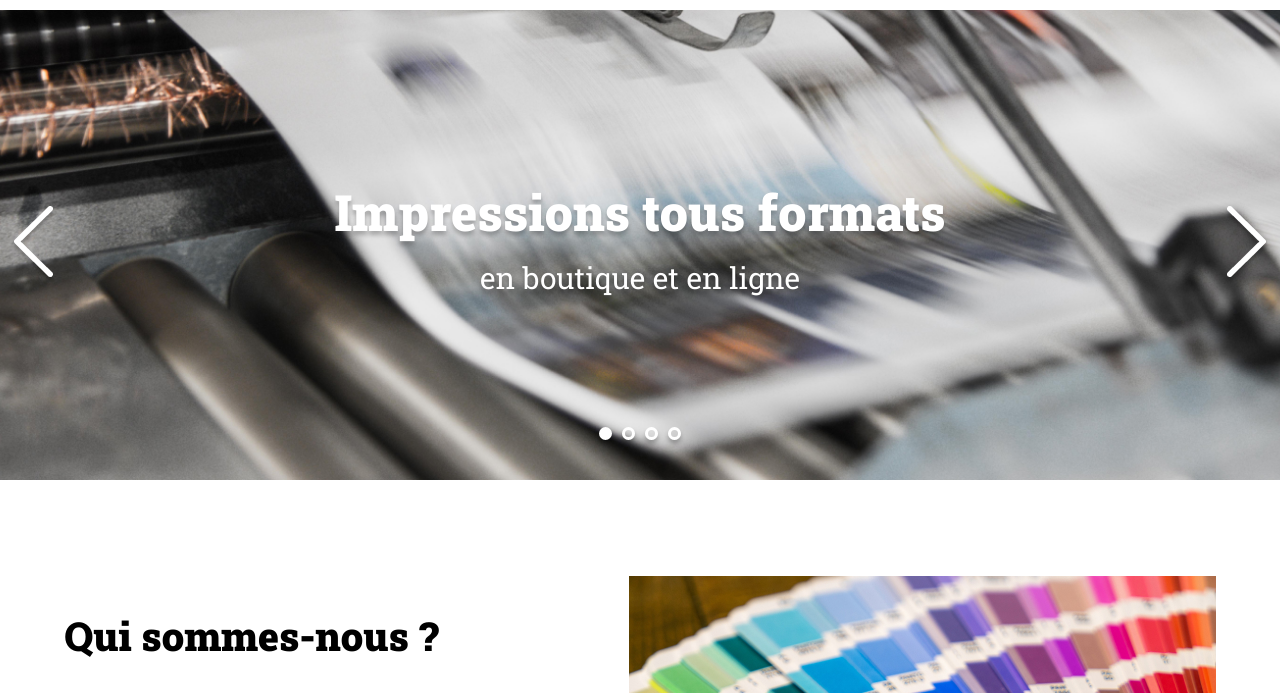
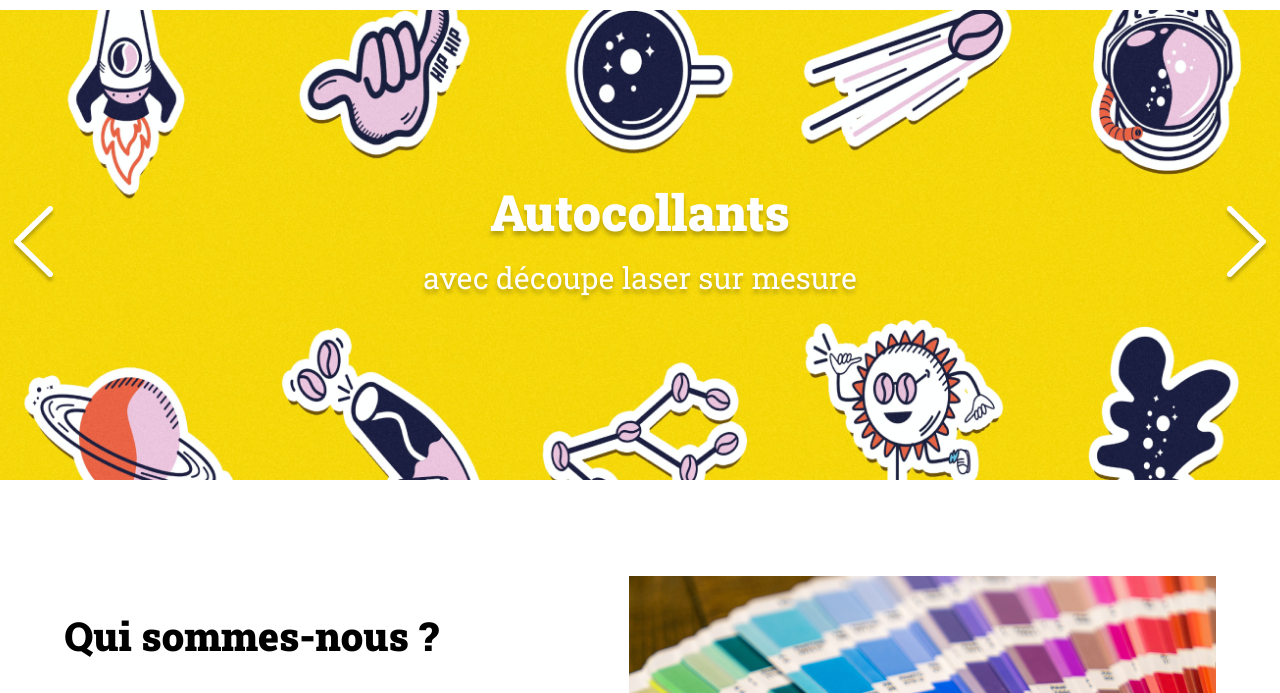
Before and after one commit to guirosse76/rossetguillaume_5_15062023, a plain HTML site: page index.html in a window 1280 px wide. Both pictures are taken after a click on the picture 33 px from the left and 336 px from the top of the page. Shown: the part 91-784 px from the top of the page. Drawn offline with Linux system fonts and the light colour scheme.

Commit message:
création fonction changeslide

```diff
--- a/assets/script.js
+++ b/assets/script.js
@@ -1,88 +1,66 @@
 const slides = [
   {
-		"image":"slide1.jpg",
-		"tagLine":"Impressions tous formats <span>en boutique et en ligne</span>"
+    image: "slide1.jpg",
+    tagLine: "Impressions tous formats <span>en boutique et en ligne</span>",
   },
   {
-		"image":"slide2.jpg",
-		"tagLine":"Tirages haute définition grand format <span>pour vos bureaux et events</span>"
+    image: "slide2.jpg",
+    tagLine:
+      "Tirages haute définition grand format <span>pour vos bureaux et events</span>",
   },
   {
-		"image":"slide3.jpg",
-		"tagLine":"Grand choix de couleurs <span>de CMJN aux pantones</span>"
+    image: "slide3.jpg",
+    tagLine: "Grand choix de couleurs <span>de CMJN aux pantones</span>",
   },
   {
-		"image":"slide4.png",
-		"tagLine":"Autocollants <span>avec découpe laser sur mesure</span>"
-	}
-]
+    image: "slide4.png",
+    tagLine: "Autocollants <span>avec découpe laser sur mesure</span>",
+  },
+];
+
+// On récupère les dots
+const dot = document.getElementById(".dots");
 
 // On récupère les deux flèches
-let next = document.querySelector(".arrow_right")
-let prev = document.querySelector(".arrow_left")
+let next = document.querySelector(".arrow_right");
+let prev = document.querySelector(".arrow_left");
 
 // On met en place les écouteurs d'évènements sur les flèches
-next.addEventListener("click", slideNext)
-prev.addEventListener("click", slidePrev)
+next.addEventListener("click", slideNext);
+prev.addEventListener("click", slidePrev);
 
-let nombres = slides.length
-const dot = document.getElementById('.dots')
+// On initialise les variables compteur et nombres
+let compteur = 0;
+let nombres = slides.length;
 
-function slideNext(){
-	console.log(next)
+// On afficher les dotes
+
+function slideNext() {
+  // On incrémente le compteur
+  compteur++;
+  // Si on dépasse la fin du diaporama, on "rembobine"
+  if (compteur == nombres) {
+    compteur = 0;
+  }
+  changeSlide(compteur);
 }
 
-function slidePrev(){
-	console.log(prev)
+function slidePrev() {
+  // On décrémente le compteur
+  compteur--;
+  // Si on dépasse le début du diaporama, on repart à la fin
+  if (compteur < 0) {
+    compteur = nombres - 1;
+  }
+  changeSlide(compteur);
 }
 
-// // On récupère le conteneur principal du diaporama
-// const diapo = document.querySelector("#banner")
-
-// // On récupère le conteneur de tous les éléments
-// elements = document.querySelector("banner-img")
-
-// // On récupère un tableau contenant la liste des diapos
-// // slides = Array.from(elements.children)
-
-
-
-// // Variables globales
-// let compteur = 0 // Compteur qui permettra de savoir sur quelle slide nous sommes
-// let timer, elements, slideWidth
-
-
-
-// /**
-//  * Cette fonction fait défiler le diaporama vers la droite
-//  */
-// function slideNext(){
-//     // On incrémente le compteur
-//     compteur++
-
-//     // Si on dépasse la fin du diaporama, on "rembobine"
-//     if(compteur == slides.length){
-//         compteur = 0
-//     }
-
-//     // On calcule la valeur du décalage
-//     let decal = -slideWidth * compteur
-//     elements.style.transform = `translateX(${decal}px)`
-// }
-
-// /**
-//  * Cette fonction fait défiler le diaporama vers la gauche
-//  */
-// function slidePrev(){
-//     // On décrémente le compteur
-//     compteur--
-
-//     // Si on dépasse le début du diaporama, on repart à la fin
-//     if(compteur < 0){
-//         compteur = slides.length - 1
-//     }
-
-//     // On calcule la valeur du décalage
-//     let decal = -slideWidth * compteur
-//     elements.style.transform = `translateX(${decal}px)`
-// }
+function changeSlide(index) {
+  const img = slides[index].image;
+  const src = (document.getElementById("banner_img").src =
+    "./assets/images/slideshow/" + img);
+  const texte = document.querySelector("#texte");
+  const tagline = slides[index].tagLine;
+  texte.innerHTML = tagline;
+  // Déplace la dot
+}
--- a/index.html
+++ b/index.html
@@ -27,11 +27,14 @@
     <main>
       <div id="banner">
         <img
+          id="banner_img"
           class="banner-img"
           src="./assets/images/slideshow/slide1.jpg"
           alt="Banner Print-it"
         />
-        <p>Impressions tous formats <span>en boutique et en ligne</span></p>
+        <p id="texte">
+          Impressions tous formats <span>en boutique et en ligne</span>
+        </p>
         <img
           class="arrow arrow_left"
           id="gauche"
@@ -45,10 +48,10 @@
           alt="flèche droite"
         />
         <div class="dots">
-          <span class="dot dot_selected"></span>
+          <!-- <span class="dot dot_selected"></span>
           <span class="dot"></span>
           <span class="dot"></span>
-          <span class="dot"></span>
+          <span class="dot"></span> -->
         </div>
       </div>
       <section id="about-us" class="container">
```
Lines whose indentation alone changed are shown as unchanged.
